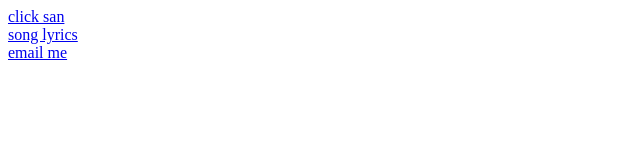
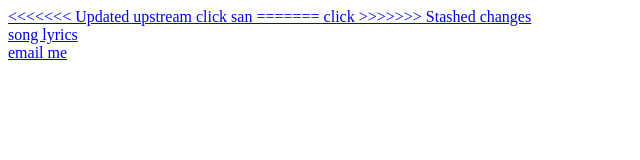
Before and after one commit to sanjaiparanitharan/webdev_training, a plain HTML site: page Website/index.html in a window 1280 px wide. Shown: the whole page, without its empty margins (0-640 px from the left). Drawn offline with Linux system fonts and the light colour scheme.

Commit message:
Update index.html

```diff
--- a/Website/index.html
+++ b/Website/index.html
@@ -6,7 +6,11 @@
 </head>
 <body>
     <a href="https://www.google.com/">
+<<<<<<< Updated upstream
         click san
+=======
+        click
+>>>>>>> Stashed changes
     </a>
 
     <br>
```
